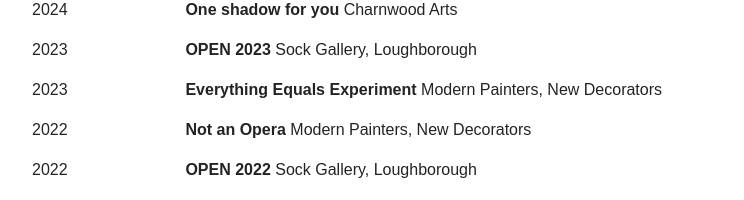
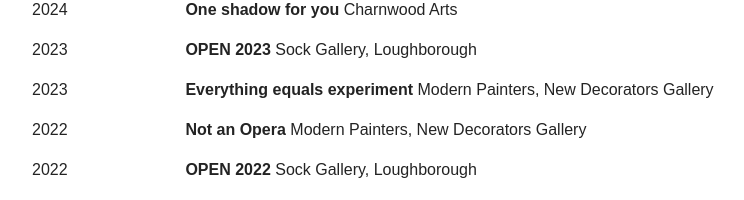
Before and after one commit to ginipease/saroginireddiar, a plain HTML site: page cv.html in a window 1280 px wide. Shown: the part 221-421 px from the top of the page, without its empty margins (158-902 px from the left). Drawn offline with Linux system fonts and the light colour scheme.

```diff
--- a/cv.html
+++ b/cv.html
@@ -50,11 +50,11 @@
             </tr>
             <tr>
                 <td class="date">2023</td>
-                <td class="description"><strong>Everything Equals Experiment</strong> Modern Painters, New Decorators</td>
+                <td class="description"><strong>Everything equals experiment</strong> Modern Painters, New Decorators Gallery</td>
             </tr>
             <tr>
                 <td class="date">2022</td>
-                <td class="description"><strong>Not an Opera</strong> Modern Painters, New Decorators</td>
+                <td class="description"><strong>Not an Opera</strong> Modern Painters, New Decorators Gallery</td>
             </tr>
             <tr>
                 <td class="date">2022</td>
```
